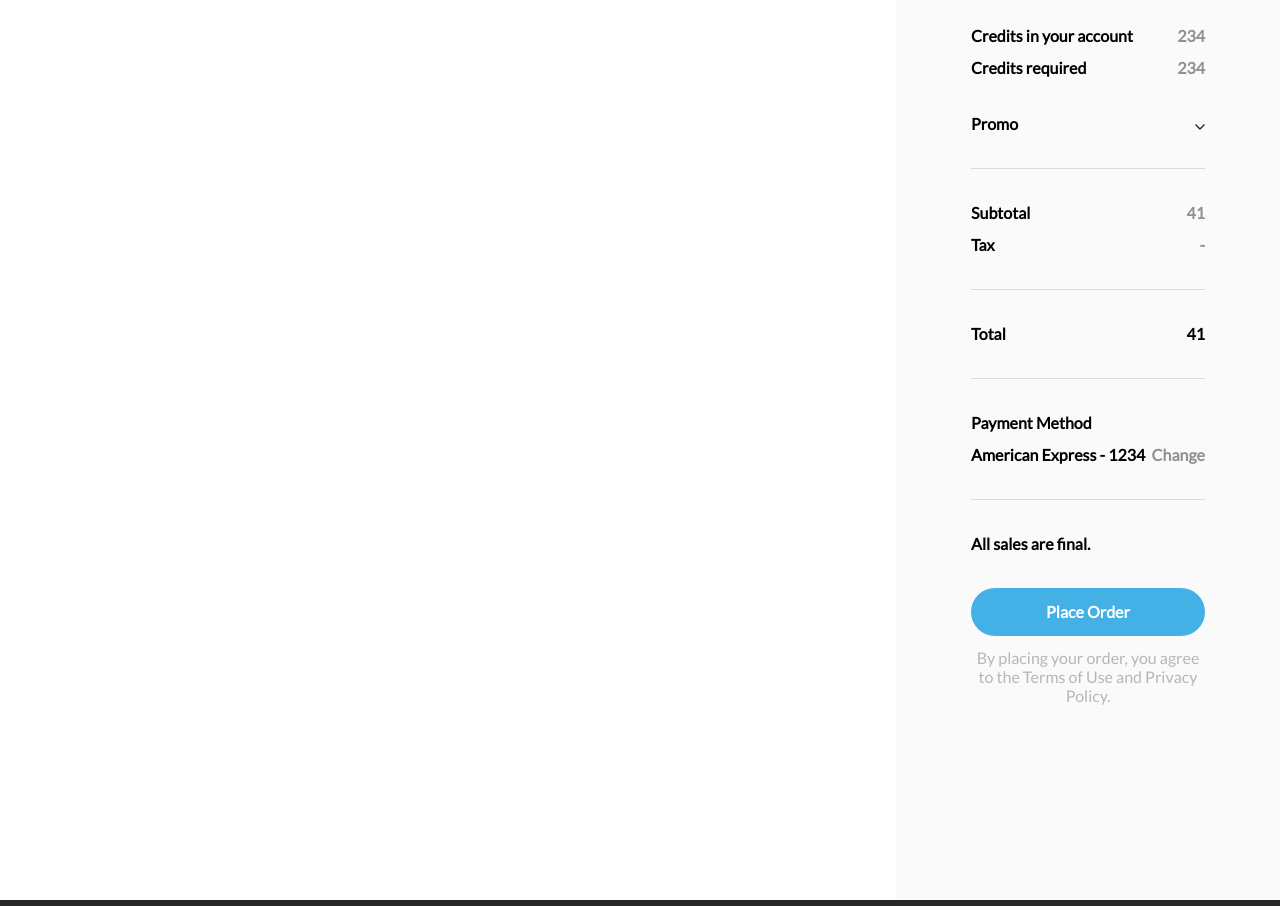
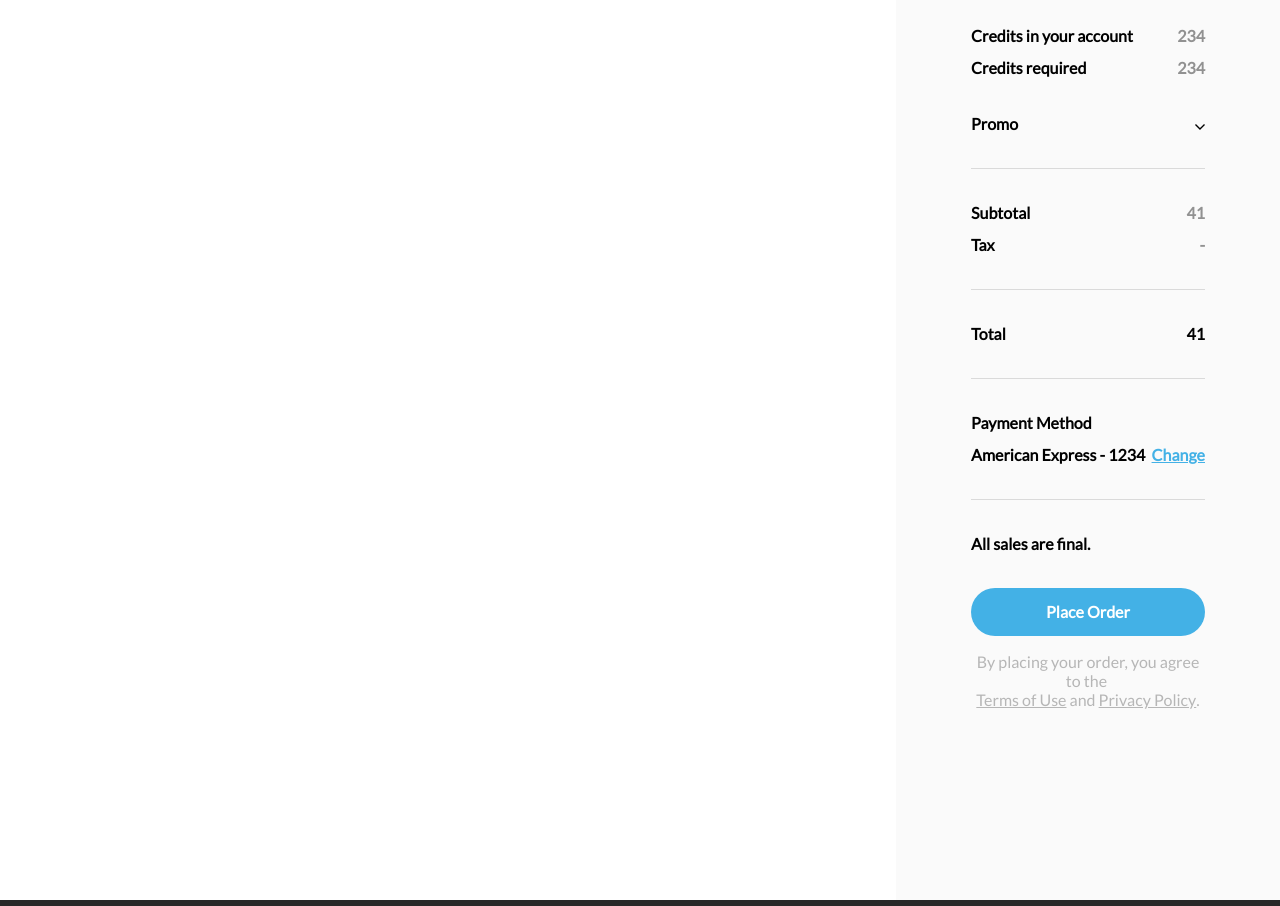
Before and after one commit to Quan-p/Multitracks, a React (Create React App) app: page / in a window 1280 px wide. Shown: the part 280-1186 px from the top of the page. Built offline with nearby package versions, Linux system fonts and the light colour scheme.

Commit message:
Add hyperlinks to terms and condition and edit various needed colors

```diff
--- a/src/Cart-sidebar/Sidebar.js
+++ b/src/Cart-sidebar/Sidebar.js
@@ -28,8 +28,8 @@ function Sidebar() {
                     Promo
                 </div>
                 <span>
-                    <svg width="10" height="6" viewBox="0 0 10 6" fill="none" xmlns="http://www.w3.org/2000/svg">
-                        <path fill-rule="evenodd" clip-rule="evenodd" d="M4.99999 4.06889L0.958937 0L-1.14441e-05 0.965555L4.99999 6L9.99999 0.965555L9.04104 0L4.99999 4.06889Z" fill="#282828"/>
+                    <svg width="10" height="6" viewBox="0 0 10 6" xmlns="http://www.w3.org/2000/svg">
+                        <path fill-rule="evenodd" clip-rule="evenodd" d="M4.99999 4.06889L0.958937 0L-1.14441e-05 0.965555L4.99999 6L9.99999 0.965555L9.04104 0L4.99999 4.06889Z" fill="black"/>
                     </svg>
                 </span>
             </div>
@@ -71,7 +71,7 @@ function Sidebar() {
                     </span>
                 </div>
                 <span className="num-val">
-                    Change
+                    <a href="https://www.multitracks.com/" className="payment-change">Change</a>
                 </span>
             </div>
             <div className="order-details disclaimer">
@@ -86,7 +86,7 @@ function Sidebar() {
             </div>
 
             <div className="order-terms">
-                By placing your order, you agree to the Terms of Use and Privacy Policy.
+                By placing your order, you agree to the&nbsp;<a href="https://www.multitracks.com/terms/">Terms of Use</a>&nbsp;and&nbsp;<a href="https://www.multitracks.com/privacy/">Privacy Policy</a>.
             </div>
         </div>
     )
--- a/src/Cart-sidebar/Sidebar.styles.scss
+++ b/src/Cart-sidebar/Sidebar.styles.scss
@@ -51,6 +51,7 @@ h3 {
     border-bottom: 1px solid #dadada;
 }
 
+
 .total {
     margin-top: 32px;
     padding-bottom: 32px;
@@ -59,6 +60,10 @@ h3 {
     .total-val {
         color: black;
     }
+}
+
+.payment-change {
+    color: #43B1E6;
 }
 
 .disclaimer {
@@ -102,10 +107,15 @@ h3 {
     font-size: 16px;
     line-height: 19px;
     display: flex;
+    flex-wrap: wrap;
     align-items: center;
     text-align: center;
+    justify-content: center;
     height: 48px;
     margin-left: 75px;
     margin-right: 75px;
     margin-bottom: 200px;
+    a {
+        color: #B6B6B6;
+    }
 }
```
